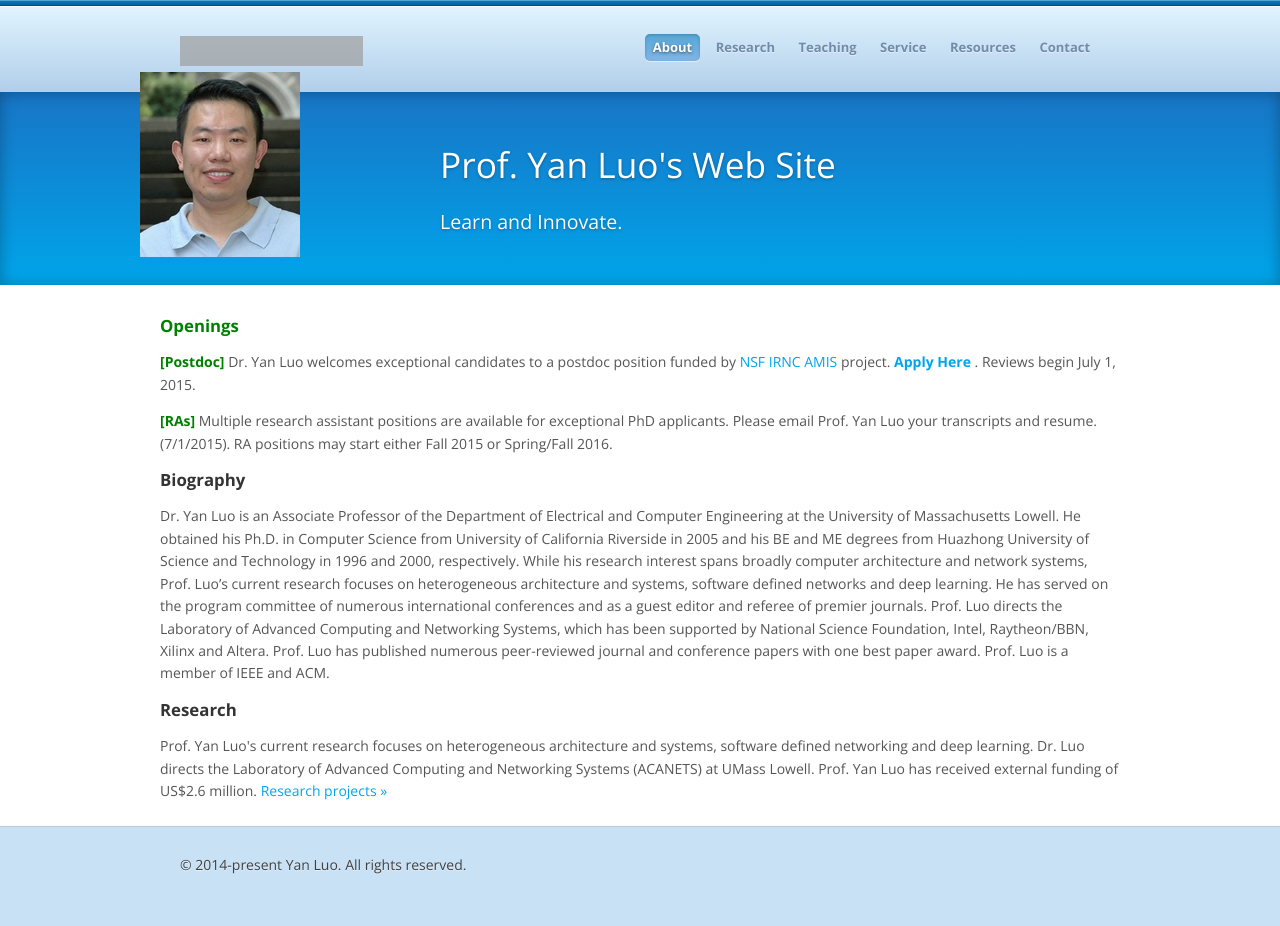
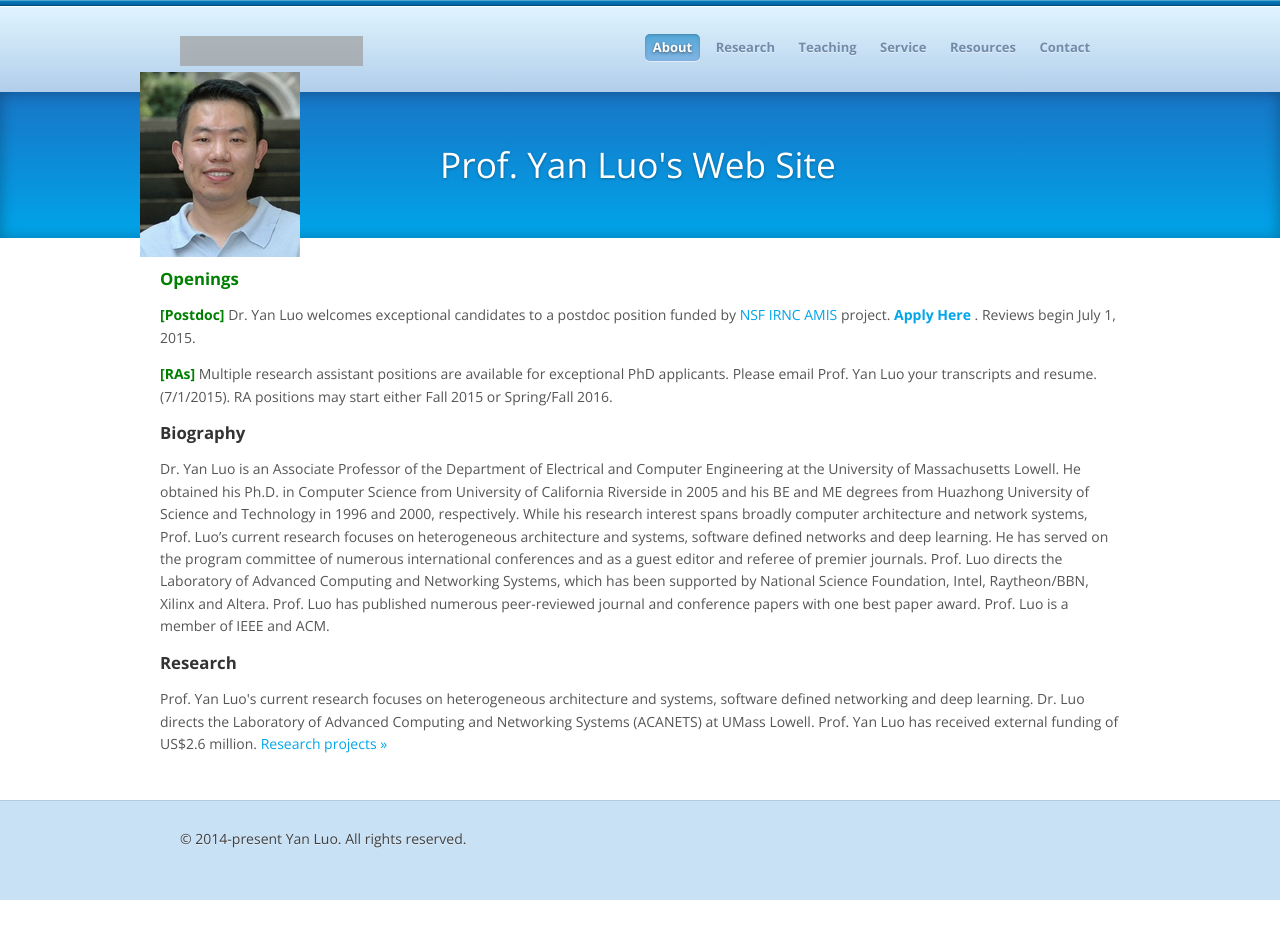
Before and after one commit to eliedaou/acanetsDev, a Jekyll site: the page built from index.html, in a window 1280 px wide. Built offline with Jekyll 4.4.1, drawn with Linux system fonts in a browser that asks for light colours; Markdown is read by kramdown in place of the engine named in the settings; after the commit the page ends 900 px from its top, so only the background shows below that; grey boxes are pictures that could not be loaded.

Commit message:
update homepage

```diff
--- a/index.html
+++ b/index.html
@@ -11,7 +11,7 @@ body_class: overview
     <div class="intro">
       <div class="content">
         <h2>Prof. Yan Luo's Web Site</h2>
-        <p>Learn and Innovate.</p>
+        <!--p>Learn and Innovate.</p-->
       </div>
     </div>
   </div>
```
